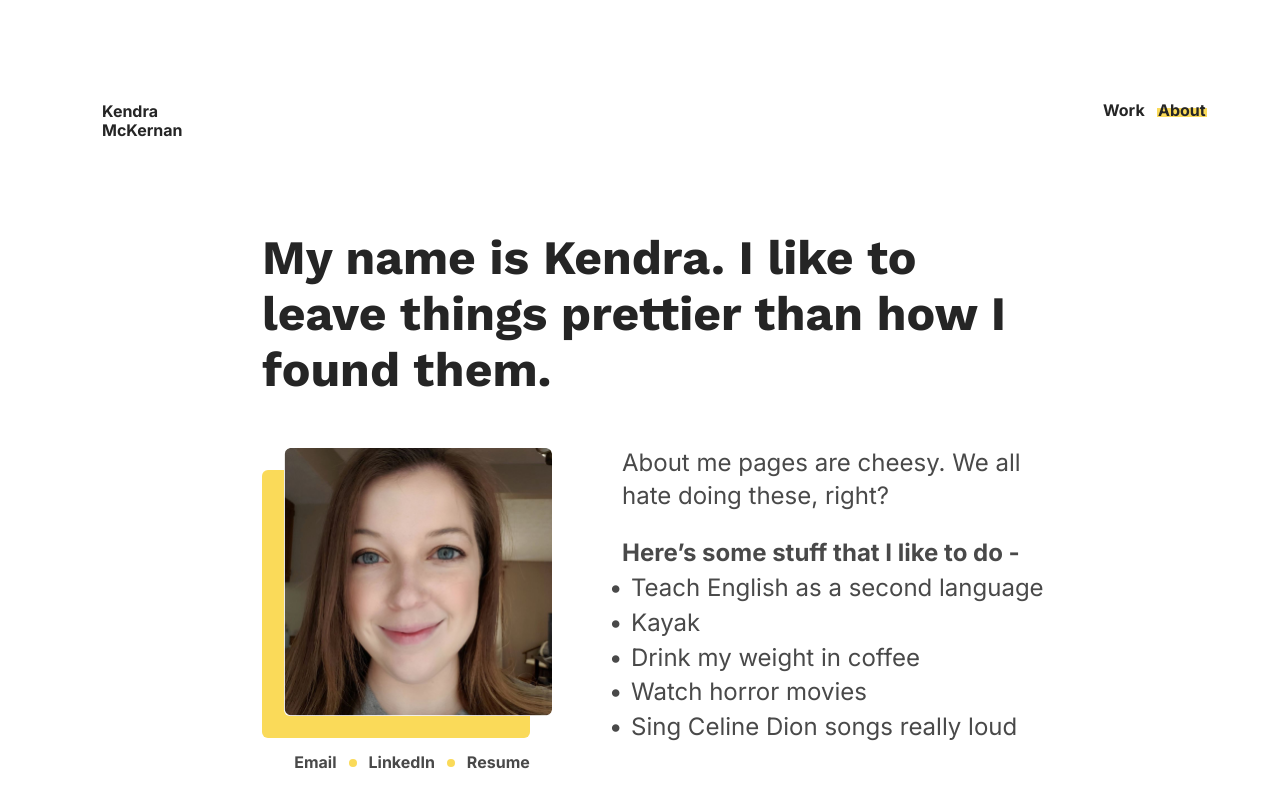
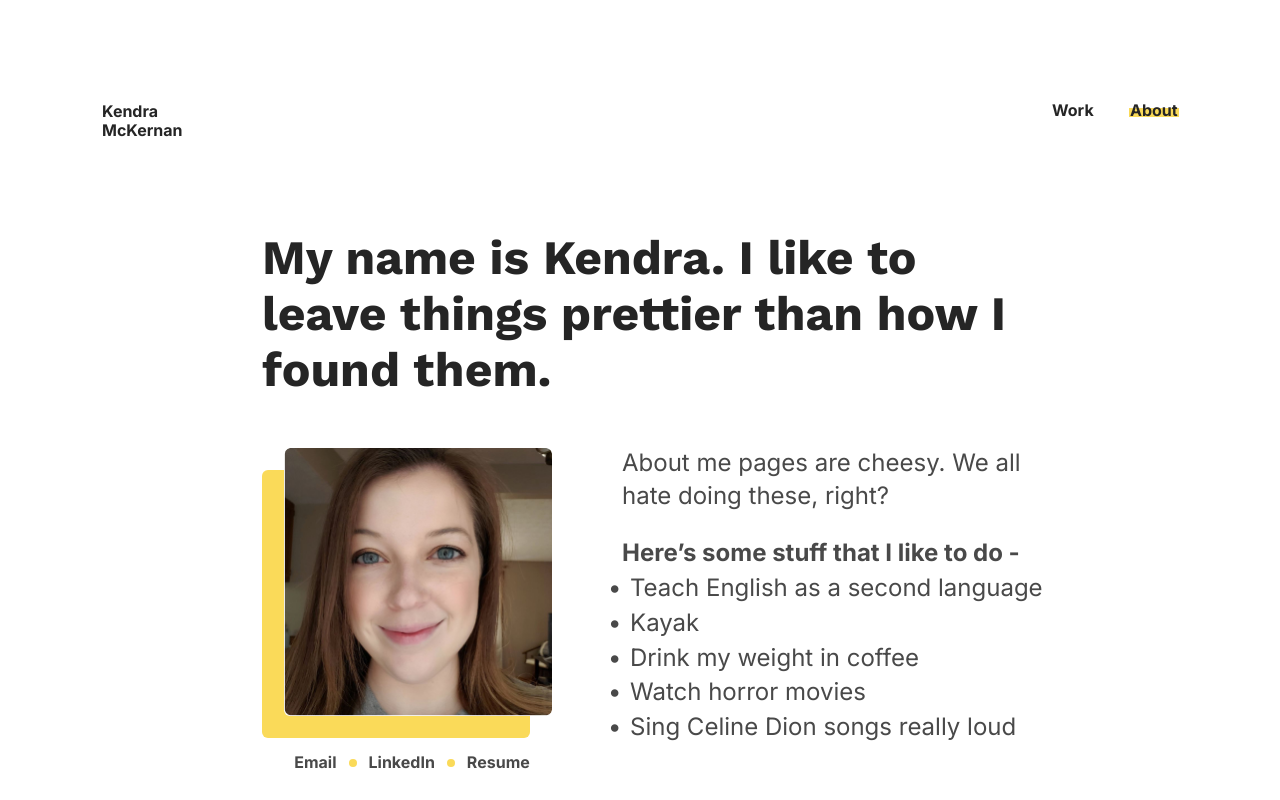
Before and after one commit to artish1/Kendra-portfolio, a React (Create React App) app: page /about in a window 1280 px wide. Built offline with nearby package versions, Linux system fonts and the light colour scheme.

Commit message:
Fixed nav link spacing

```diff
--- a/src/components/atoms/NavLink.jsx
+++ b/src/components/atoms/NavLink.jsx
@@ -2,10 +2,10 @@ import React from "react";
 import styled from "styled-components";
 
 const Root = styled.div`
-  margin-left: 35px;
+  margin-left: 30px;
   position: relative;
 
-  width: 20px;
+  width: 48px;
   height: 19px;
   cursor: pointer;
 `;
--- a/src/components/organisms/AboutPage.jsx
+++ b/src/components/organisms/AboutPage.jsx
@@ -117,6 +117,8 @@ const HobbyList = styled.ul`
   height: 200px;
   list-style-type: circle;
   list-style: none;
+
+  transform: translateX(-1px);
 `;
 
 const Hobby = styled.li`
```
